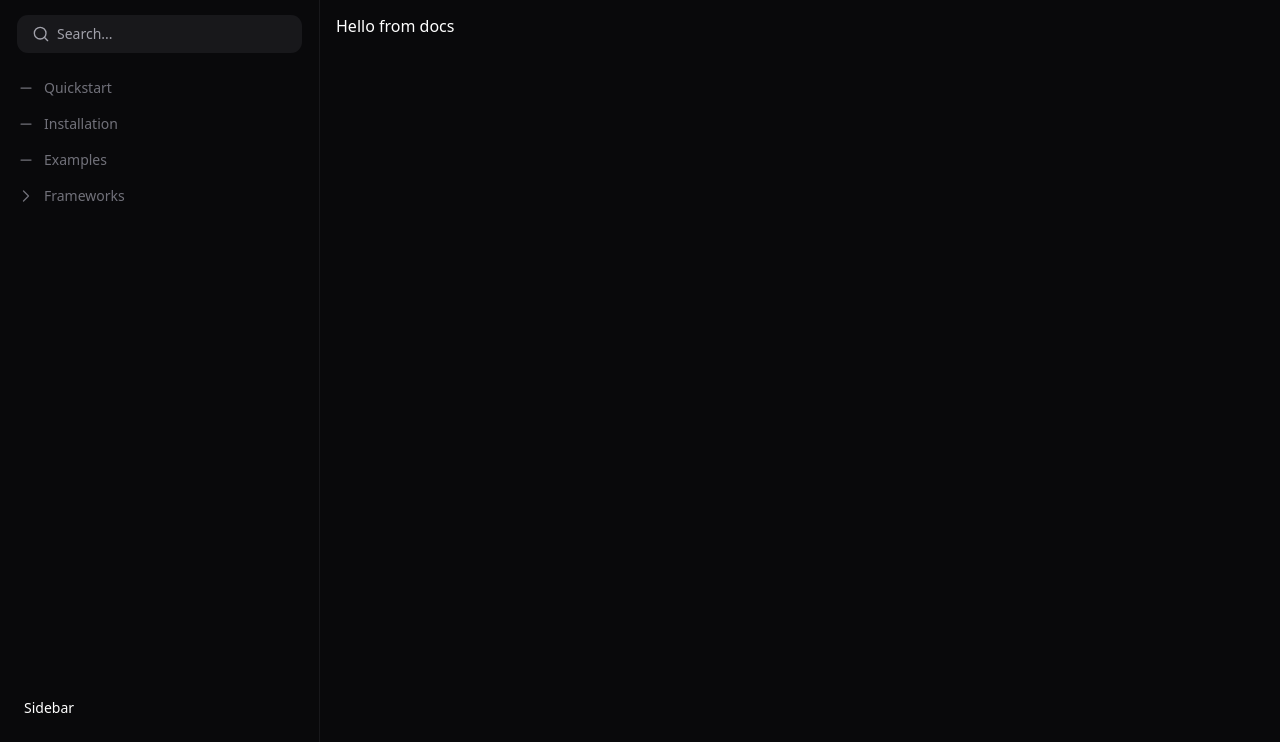
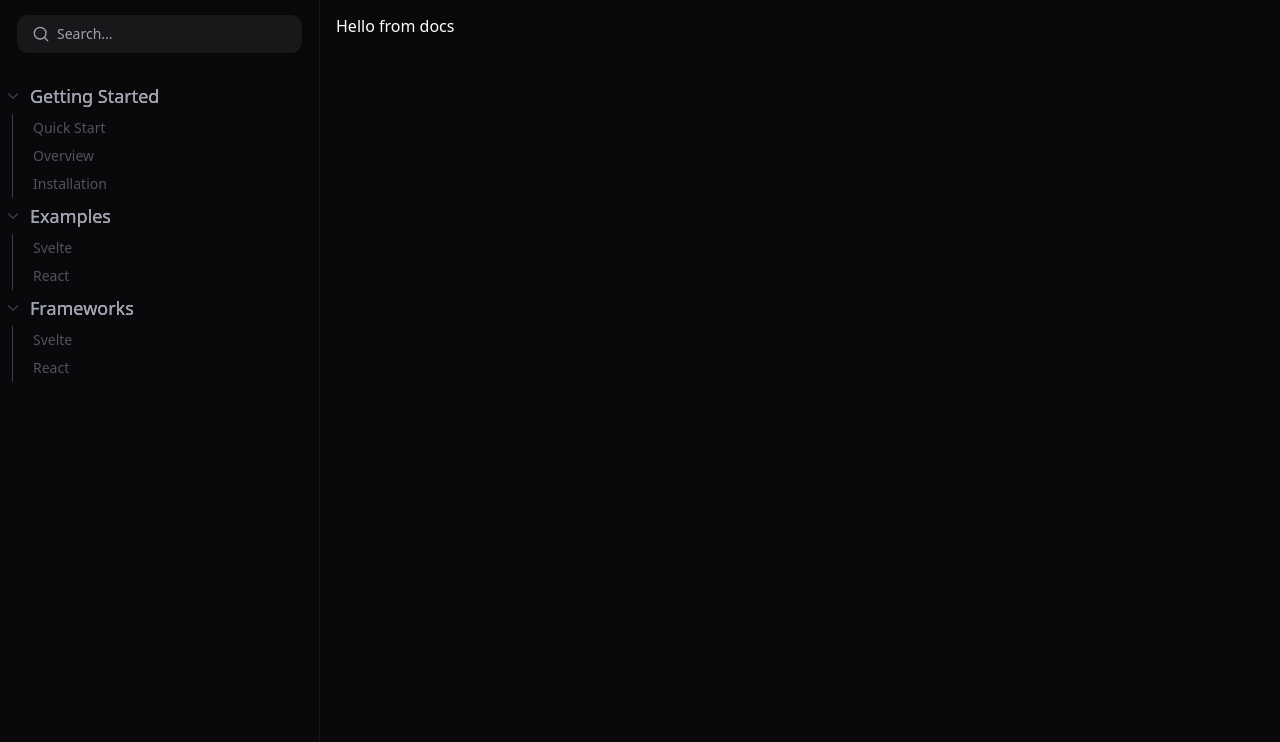
Before and after one commit to AwePlayer/awe-docs-theme, an Astro site: page /docs in a window 1280 px wide. Shown: the part 58-800 px from the top of the page. Built offline with nearby package versions, Linux system fonts and the light colour scheme; Astro itself is replaced by a stand-in of ours.

Commit message:
refactor: content structure
Remove dynamic sidebar generation and add sidebar scroll save

```diff
--- a/src/components/NavBar.astro
+++ b/src/components/NavBar.astro
@@ -3,7 +3,9 @@ import { Image } from "@astrojs/image/components";
 import themeConfig from "../../theme.config";
 ---
 
-<div class="w-full h-14 my-auto sticky top-0 border-b border-zinc-900">
+<div
+  class="w-full h-14 my-auto sticky top-0 border-b border-zinc-900 backdrop-blur-lg"
+>
   <nav
     class="w-full max-w-4xl mx-auto h-full flex justify-between items-center px-4"
   >
@@ -41,7 +43,7 @@ import themeConfig from "../../theme.config";
 
 <style lang="postcss" is:global>
   .nav-link {
-    @apply opacity-75 hover:opacity-100 transition-opacity ease-out;
+    @apply opacity-50 hover:opacity-100 transition-opacity ease-out;
   }
   .nav-icon {
     @apply fill-white w-full h-full;
--- a/src/components/SearchDialog.tsx
+++ b/src/components/SearchDialog.tsx
@@ -72,8 +72,8 @@ const Search: React.FC = () => {
         </div>
       </SearchDialog.Trigger>
       <SearchDialog.Portal>
-        <SearchDialog.Overlay className="bg-black/40 absolute top-0 left-0 right-0 bottom-0 backdrop-blur-lg" />
-        <SearchDialog.Content className="absolute top-0 left-0 right-0 bottom-0 max-w-4xl h-fit p-4 mx-auto xl:mt-10">
+        <SearchDialog.Overlay className="bg-black/40 absolute top-0 left-0 right-0 bottom-0 backdrop-blur-lg z-10" />
+        <SearchDialog.Content className="absolute top-0 left-0 right-0 bottom-0 max-w-4xl h-fit p-4 mx-auto xl:mt-10 z-10">
           <SearchDialog.Title className="text-lg font-medium text-zinc-200">
             Search...
           </SearchDialog.Title>
--- a/src/components/SideBar/NavMenu.astro
+++ /dev/null
@@ -1,86 +0,0 @@
----
-const { sidebarArray, baseUrl } = Astro.props;
-import stringCorrector from "../../utils/stringCorrector";
----
-
-<ul>
-  {
-    sidebarArray.map((item: { title: string; children: [] }) => (
-      <li class="capitalize text-sm font-extralight text-zinc-500 hover:text-white py-1">
-        <a
-          class="flex items-center h-full py-1 space-x-2 group"
-          href={baseUrl + "/" + stringCorrector(item.title)}
-        >
-          {item.children.length !== 0 ? (
-            <svg
-              class="group-hover:rotate-90 transition-transform ease-in-out"
-              width="20"
-              height="20"
-              stroke-width="1.5"
-              viewBox="0 0 24 24"
-              fill="none"
-              xmlns="http://www.w3.org/2000/svg"
-            >
-              <path
-                d="M9 6L15 12L9 18"
-                stroke="currentColor"
-                stroke-linecap="round"
-                stroke-linejoin="round"
-              />
-            </svg>
-          ) : (
-            <svg
-              width="20"
-              height="20"
-              stroke-width="1.5"
-              viewBox="0 0 24 24"
-              fill="none"
-              xmlns="http://www.w3.org/2000/svg"
-            >
-              <path
-                d="M6 12H18"
-                stroke="currentColor"
-                stroke-linecap="round"
-                stroke-linejoin="round"
-              />
-            </svg>
-          )}
-          <span> {stringCorrector(item.title, true)}</span>
-        </a>
-        {item.children.length !== 0 && (
-          <div
-            id={baseUrl + "/" + stringCorrector(item.title)}
-            class="ml-2 my-1 pl-4 border-l border-zinc-500 hidden"
-          >
-            {Array.isArray(item.children) ? (
-              <Astro.self
-                baseUrl={baseUrl + "/" + stringCorrector(item.title)}
-                sidebarArray={item.children}
-              />
-            ) : null}
-          </div>
-        )}
-      </li>
-    ))
-  }
-</ul>
-
-<script>
-  let currentHref = window.location.href;
-  let currentPath = window.location.pathname;
-  let anchorElements = document.querySelectorAll("a");
-  let childElements = document.querySelectorAll(
-    'div[id="' + currentPath + '"]'
-  );
-  anchorElements.forEach(function (anchor) {
-    if (anchor.href === currentHref) {
-      anchor.classList.add("text-white");
-    }
-  });
-  childElements.forEach(function (anchor) {
-    if (anchor.id === currentPath) {
-      anchor.classList.remove("hidden");
-      anchor.classList.add("block");
-    }
-  });
-</script>
--- a/src/components/SideBar/SideBar.astro
+++ b/src/components/SideBar/SideBar.astro
@@ -1,79 +1,93 @@
 ---
 import Search from "../SearchDialog";
-import NavMenu from "./NavMenu.astro";
-import { getCollection } from "astro:content";
-const collection = await getCollection("docs");
-
-interface SidebarItem {
-  title: string;
-  slug: string;
-  children: SidebarItem[];
-}
-
-function getSlugSegments(slug: string): string[] {
-  return slug.split("/").filter(Boolean);
-}
-
-function buildSidebar(data: { slug: string }[]): SidebarItem {
-  const sidebar: SidebarItem = { title: "", slug: "", children: [] };
-
-  data.forEach((item) => {
-    const segments = getSlugSegments(item.slug);
-    let currentLevel = sidebar;
-
-    segments.forEach((segment) => {
-      let foundChild = currentLevel.children.find(
-        (child) => child.title === segment
-      );
-      if (!foundChild) {
-        foundChild = { title: segment, slug: "", children: [] };
-        currentLevel.children.push(foundChild);
-      }
-      currentLevel = foundChild;
-    });
-
-    currentLevel.slug = item.slug;
-  });
-
-  return sidebar;
-}
-
-function convertSidebarToArray(
-  sidebar: SidebarItem[],
-  parentKey = ""
-): SidebarItem[] {
-  return sidebar.map((item) => {
-    const fullPath = parentKey ? `${parentKey}/${item.title}` : item.title;
-    return {
-      ...item,
-      slug: fullPath,
-      children: convertSidebarToArray(item.children, fullPath),
-    };
-  });
-}
-
-const nestedSidebar = buildSidebar(collection);
-const sidebarArray = convertSidebarToArray(nestedSidebar.children);
+import themeConfig from "../../../theme.config";
 ---
 
 <div
   class="w-80 flex flex-col items-center h-[calc(100vh-56px)] border-r border-zinc-900"
 >
-  <nav class="w-full h-full p-4 space-y-4 flex flex-col justify-between">
-    <div class="space-y-4">
-      <Search client:load />
-      <NavMenu baseUrl="/docs" sidebarArray={sidebarArray} />
-    </div>
-    <div>
-      <ul>
-        <li><a href="">Sidebar</a></li>
+  <nav class="w-full h-full flex flex-col justify-between relative">
+    <div class="w-full h-full overflow-hidden">
+      <div
+        class="p-4 absolute top-0 left-0 right-0 bg-zinc-950/60 backdrop-blur-xl w-full z-[1]"
+      >
+        <Search client:load />
+      </div>
+      <ul
+        class="nav-groups p-1 w-full h-full overflow-y-scroll pt-20 pb-10 no-scrollbar"
+      >
+        {
+          themeConfig.sidebar?.map((item) => (
+            <div class="text-zinc-600 group z-0">
+              <a
+                href={themeConfig.baseUrl + item.href}
+                class="py-1 flex items-center hover:text-indigo-300 space-x-2"
+              >
+                {item.children && (
+                  <svg
+                    class="rotate-90 text-zinc-700 group-hover:text-indigo-300"
+                    width="18"
+                    height="18"
+                    stroke-width="1.5"
+                    viewBox="0 0 24 24"
+                    fill="none"
+                    xmlns="http://www.w3.org/2000/svg"
+                  >
+                    <path
+                      d="M9 6L15 12L9 18"
+                      stroke="currentColor"
+                      stroke-linecap="round"
+                      stroke-linejoin="round"
+                    />
+                  </svg>
+                )}
+                <span
+                  class={
+                    !item.children
+                      ? "text-sm px-2"
+                      : "text-lg text-zinc-400 group-hover:text-transparent bg-clip-text bg-gradient-to-r from-blue-200 to-purple-200"
+                  }
+                >
+                  {item.title}
+                </span>
+              </a>
+              <ul class="border-l ml-2 pl-5 border-zinc-700 group-hover:border-indigo-300">
+                {item.children?.map((item) => (
+                  <a
+                    class="hover:text-indigo-300"
+                    href={themeConfig.baseUrl + item.href}
+                  >
+                    <li class="py-1 text-sm">{item.title}</li>
+                  </a>
+                ))}
+              </ul>
+            </div>
+          ))
+        }
       </ul>
     </div>
   </nav>
 </div>
 
-<style lang="postcss">
-  li {
-    @apply p-2 text-zinc-400 hover:text-white font-extralight cursor-pointer text-sm flex space-x-2 items-center transition-all ease-in-out;
+<script is:inline>
+{
+  const leftSidebar = document.querySelector(".nav-groups");
+  const leftSidebarScroll = localStorage.getItem("sidebar-scroll");
+  if (leftSidebarScroll !== null) {
+    leftSidebar.scrollTop = parseInt(leftSidebarScroll, 10);
+  }
+  window.addEventListener("beforeunload", () => {
+    localStorage.setItem("sidebar-scroll", leftSidebar.scrollTop);
+  });
+}
+</script>
+
+<style>
+  .no-scrollbar::-webkit-scrollbar {
+    display: none;
+  }
+  .no-scrollbar {
+    -ms-overflow-style: none;
+    scrollbar-width: none;
   }
 </style>
--- a/src/config/ThemeConfig.ts
+++ b/src/config/ThemeConfig.ts
@@ -1,12 +1,19 @@
+type ModeType = "light" | "dark";
+
+interface NavItemType {
+  title: string;
+  href: string;
+  icon?: string;
+  children?: NavItemType[];
+}
+
 interface ThemeConfig {
   logo?: string | undefined;
   title: string;
-  mode: "light" | "dark" | undefined;
-  navbar?: {
-    title: string;
-    href: string;
-    icon?: string;
-  }[];
+  mode: ModeType;
+  baseUrl: string;
+  navbar?: NavItemType[];
+  sidebar?: NavItemType[];
 }
 
 export default ThemeConfig;
--- a/theme.config.ts
+++ b/theme.config.ts
@@ -4,6 +4,7 @@ const themeConfig: ThemeConfig = {
   logo: "",
   title: "AweDocs",
   mode: "dark",
+  baseUrl: "/docs",
   navbar: [
     {
       title: "Docs",
@@ -20,6 +21,54 @@ const themeConfig: ThemeConfig = {
       icon: `<svg class="nav-icon" role="img" viewBox="0 0 24 24" xmlns="http://www.w3.org/2000/svg"><title>GitHub</title><path d="M12 .297c-6.63 0-12 5.373-12 12 0 5.303 3.438 9.8 8.205 11.385.6.113.82-.258.82-.577 0-.285-.01-1.04-.015-2.04-3.338.724-4.042-1.61-4.042-1.61C4.422 18.07 3.633 17.7 3.633 17.7c-1.087-.744.084-.729.084-.729 1.205.084 1.838 1.236 1.838 1.236 1.07 1.835 2.809 1.305 3.495.998.108-.776.417-1.305.76-1.605-2.665-.3-5.466-1.332-5.466-5.93 0-1.31.465-2.38 1.235-3.22-.135-.303-.54-1.523.105-3.176 0 0 1.005-.322 3.3 1.23.96-.267 1.98-.399 3-.405 1.02.006 2.04.138 3 .405 2.28-1.552 3.285-1.23 3.285-1.23.645 1.653.24 2.873.12 3.176.765.84 1.23 1.91 1.23 3.22 0 4.61-2.805 5.625-5.475 5.92.42.36.81 1.096.81 2.22 0 1.606-.015 2.896-.015 3.286 0 .315.21.69.825.57C20.565 22.092 24 17.592 24 12.297c0-6.627-5.373-12-12-12"/></svg>`,
     },
   ],
+  sidebar: [
+    {
+      title: "Getting Started",
+      href: "/",
+      children: [
+        {
+          title: "Quick Start",
+          href: "/quickstart",
+        },
+        {
+          title: "Overview",
+          href: "/overview",
+        },
+        {
+          title: "Installation",
+          href: "/installation",
+        },
+      ],
+    },
+    {
+      title: "Examples",
+      href: "/examples",
+      children: [
+        {
+          title: "Svelte",
+          href: "/examples/svelte",
+        },
+        {
+          title: "React",
+          href: "/examples/react",
+        },
+      ],
+    },
+    {
+      title: "Frameworks",
+      href: "/frameworks",
+      children: [
+        {
+          title: "Svelte",
+          href: "/frameworks/svelte",
+        },
+        {
+          title: "React",
+          href: "/frameworks/react",
+        },
+      ],
+    },
+  ],
 };
 
 export default themeConfig;
```
Also changed, not shown: src/content/docs/examples.mdx (renamed from src/content/docs/3-examples.mdx), src/content/docs/frameworks/index.mdx (renamed from src/content/docs/4-frameworks/index.mdx), src/content/docs/frameworks/react/create-react-app.mdx (renamed from src/content/docs/4-frameworks/1-react/2-create-react-app.mdx), src/content/docs/frameworks/react/index.mdx (renamed from src/content/docs/4-frameworks/1-react/index.mdx), src/content/docs/frameworks/react/vite.mdx (renamed from src/content/docs/4-frameworks/1-react/1-vite.mdx), src/content/docs/frameworks/svelte/create-svelte-app.mdx (renamed from src/content/docs/4-frameworks/2-svelte/2-create-svelte-app.mdx), src/content/docs/frameworks/svelte/index.mdx (renamed from src/content/docs/4-frameworks/2-svelte/index.mdx), src/content/docs/frameworks/svelte/vite.mdx (renamed from src/content/docs/4-frameworks/2-svelte/1-vite.mdx), src/content/docs/quickstart.mdx (renamed from src/content/docs/1-quickstart.mdx).
